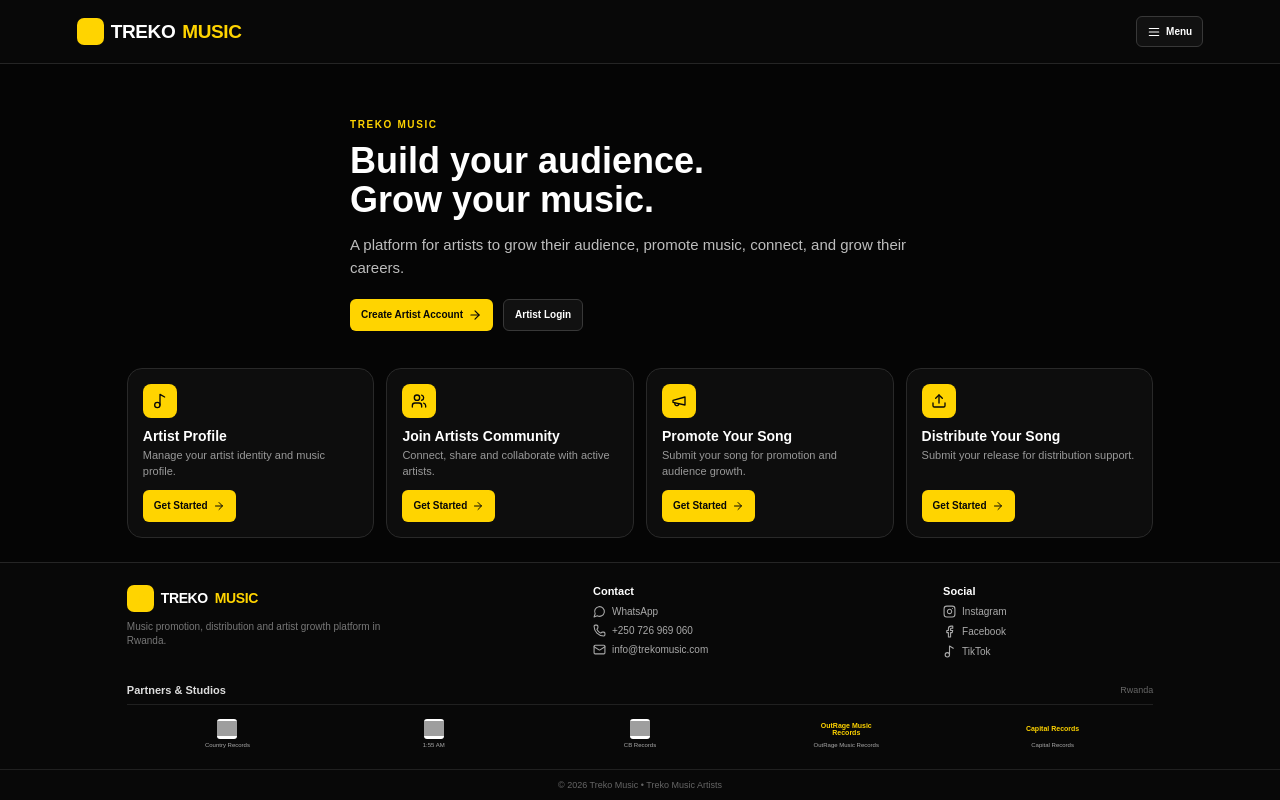
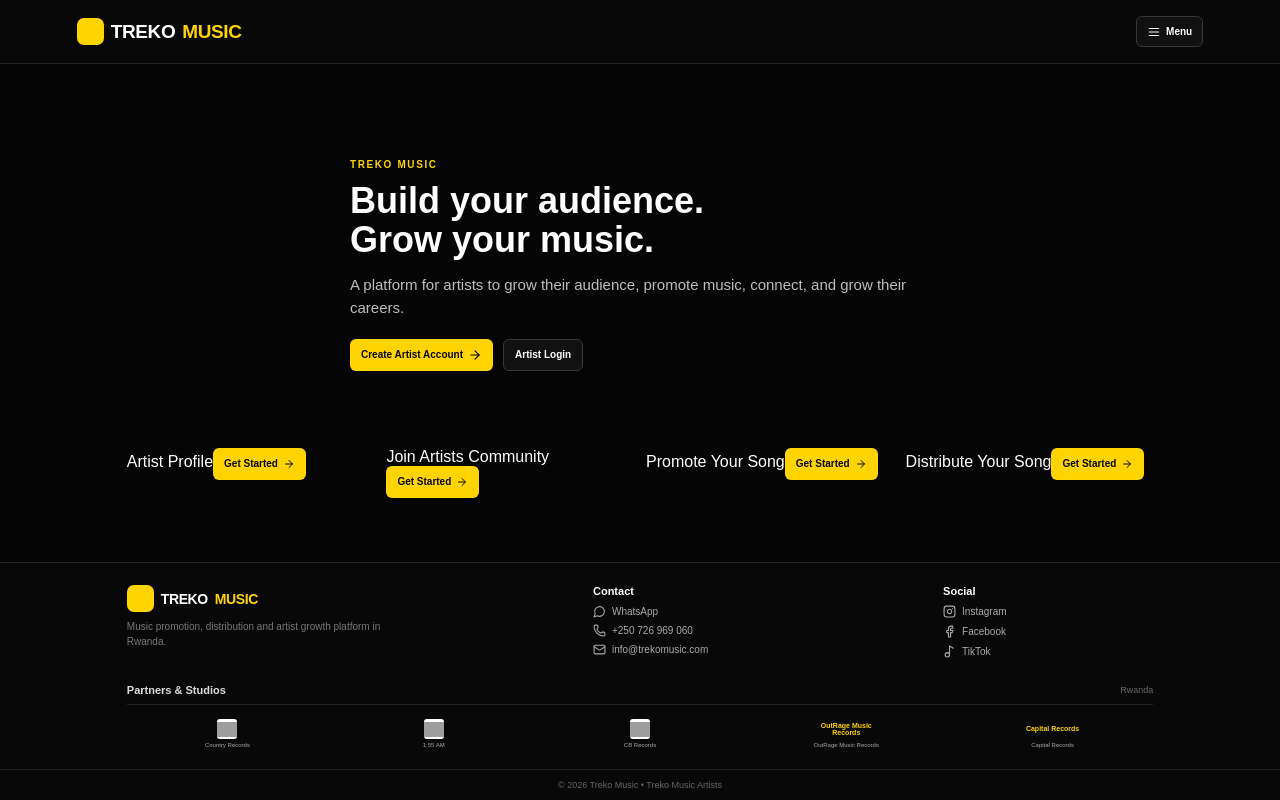
Before and after one commit to senid-221/TREKO-MUSI-ARTISTS, a Next.js app: page / in a window 1280 px wide. Built offline with nearby package versions, Linux system fonts and the light colour scheme; no server answers; grey boxes are pictures that could not be loaded.

Commit message:
Simplify homepage services to text with Get Started buttons

```diff
--- a/app/page.tsx
+++ b/app/page.tsx
@@ -31,13 +31,11 @@ export default async function Home(){
   <section className="home-services" id="services">
    <div className="service-grid">
     {services.map((service)=>{
-      const Icon=service.icon;
       const href=service.href || `/plans?service=${service.service}`;
-      return <article className="card service-card" key={service.title}>
-       <div className="service-icon"><Icon size={16}/></div>
-       <div><h3>{service.title}</h3><p className="muted">{service.text}</p></div>
+      return <div className="service-item" key={service.title}>
+       <span className="service-title">{service.title}</span>
        <Link className="btn primary service-button" href={href}>Get Started <ArrowRight size={12}/></Link>
-      </article>;
+      </div>;
     })}
    </div>
   </section>
```
